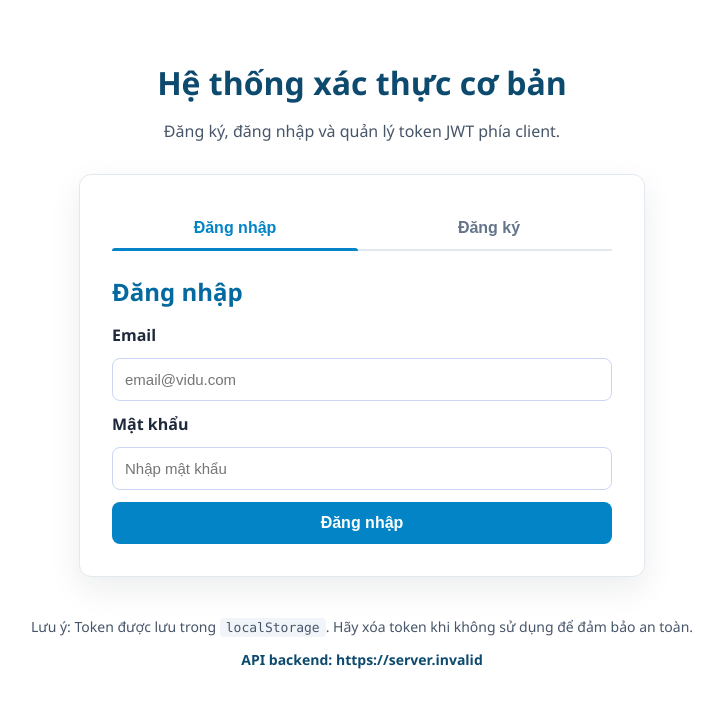
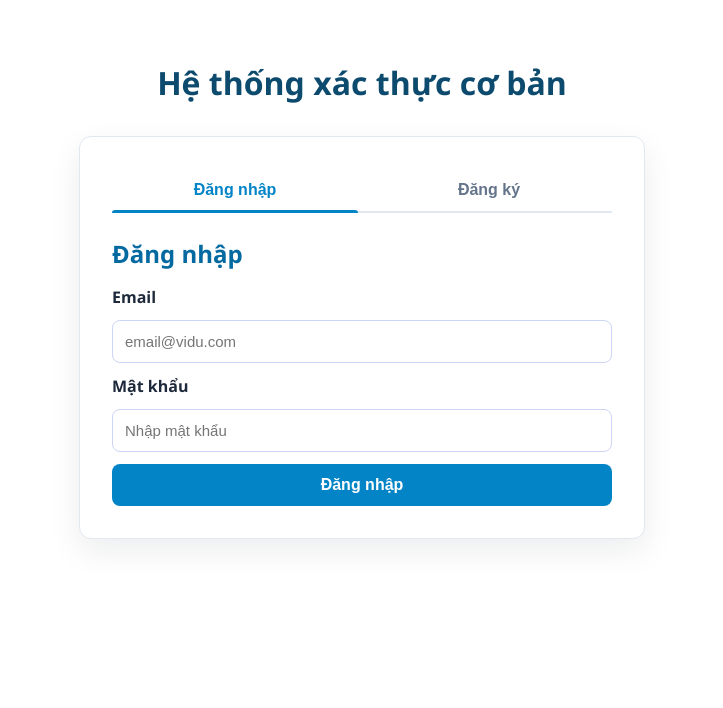
Before and after one commit to THHH01/group15-project, a React (Create React App) app in the folder frontend/: page / in a window 1280 px wide. Shown: the top 708 px of the page, without its empty margins (278-1001 px from the left). Built offline with nearby package versions, Linux system fonts and the light colour scheme; no server answers.

Commit message:
clean code

```diff
--- a/frontend/src/App.js
+++ b/frontend/src/App.js
@@ -120,7 +120,6 @@ function App() {
     <div className="ung-dung">
       <header className="tieu-de">
         <h1>Hệ thống xác thực cơ bản</h1>
-        <p>Đăng ký, đăng nhập và quản lý token JWT phía client.</p>
       </header>
 
       <main className="noi-dung-chinh">
@@ -249,13 +248,6 @@ function App() {
           )}
         </section>
       </main>
-
-      <footer className="chu-thich">
-        <p>
-          Lưu ý: Token được lưu trong <code>localStorage</code>. Hãy xóa token khi không sử dụng để đảm bảo an toàn.
-        </p>
-        <p className="duong-dan-api">API backend: {baseURL}</p>
-      </footer>
     </div>
   );
 }
```
